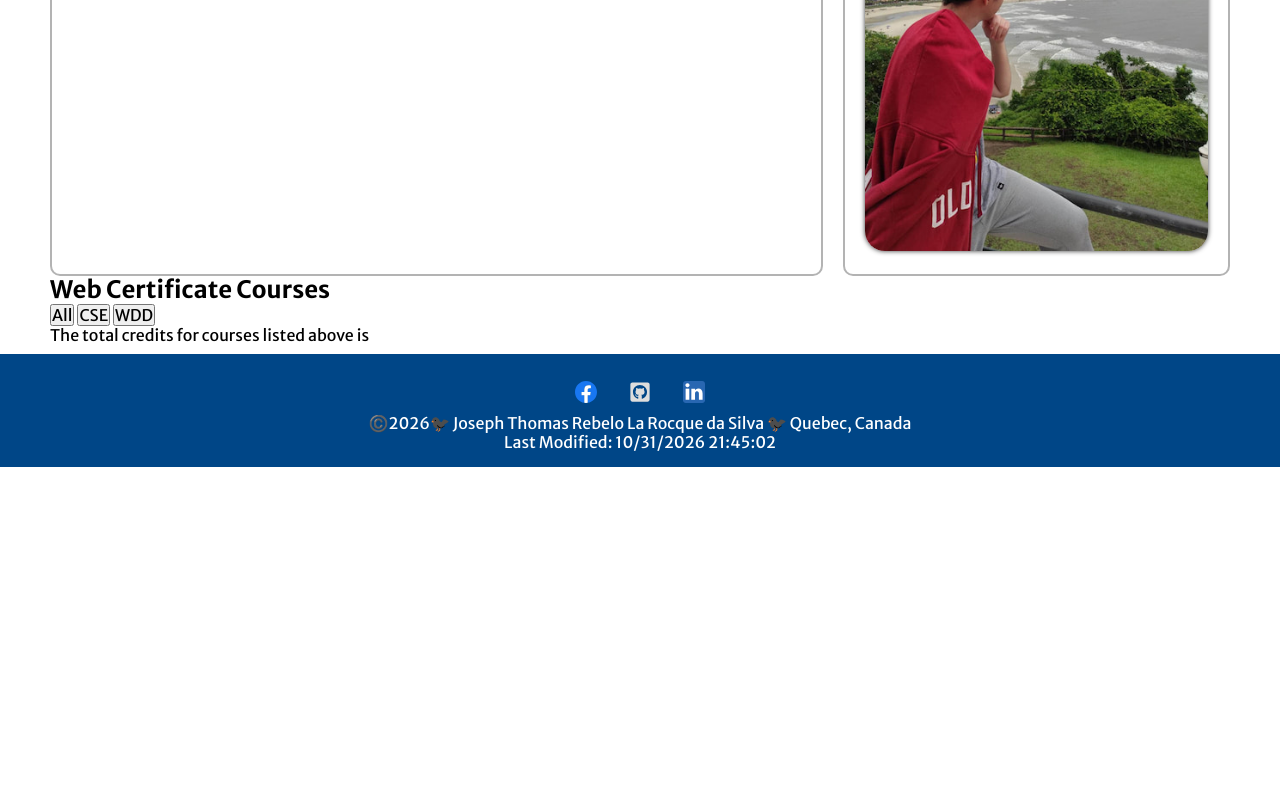
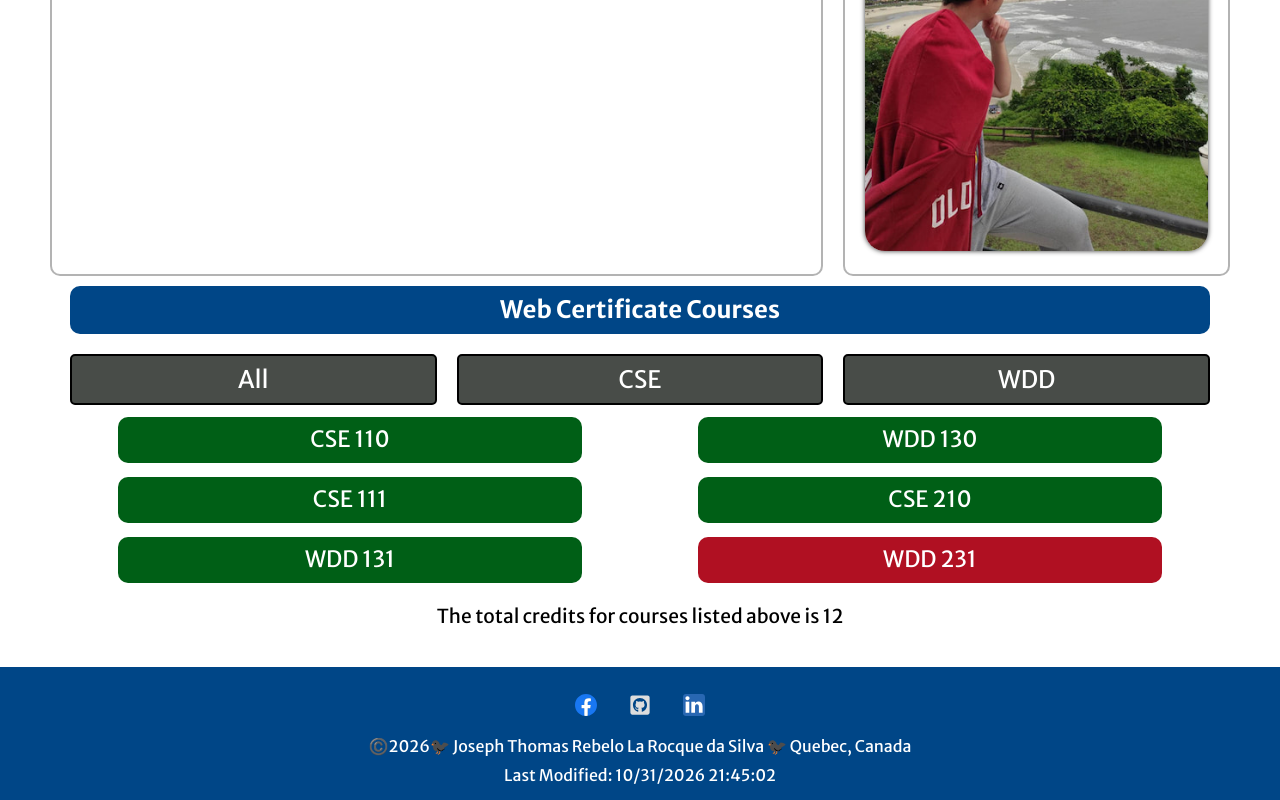
Before and after one commit to josephthomasrebelohtml/wdd231, a plain HTML site: page index.html in a window 1280 px wide. Shown: the part 464-1264 px from the top of the page. Before the commit the page ends 931 px from the top, so only its background shows below. Drawn offline with Linux system fonts and the light colour scheme.

Commit message:
index home page

```diff
--- a/index.html
+++ b/index.html
@@ -28,8 +28,8 @@
 
     <header>
         <img src="images/house.svg" alt="site logo" width="16" height="16">
-        <span>Web and Computer Programming Certificate</span>
-        <button id="ham-btn" class="hamburger"></button>
+        <span>Web and Computer Programming Certificate | Joseph Thomas Rebelo de la Rocque da Silva</span>
+        <button id="ham-btn" class="hamburger" aria-label="hamburger button"></button>
     </header>
     <nav id="nav-bar" class="navigation">
         <ul>
@@ -58,7 +58,7 @@
             <section class="card">
                 <h2>Student Photo</h2>
                 <div class="student-photo">
-                    <img src="images/profile.jpg" alt="The Author, Joseph Thomas, looking at a beach while standing on a hill.">
+                    <img src="images/profile.jpg" alt="The Author, Joseph Thomas, looking at a beach while standing on a hill." width="343" height="458">
                 </div>
             </section>
         </section>
@@ -76,7 +76,7 @@
 
             </div>
 
-            <p>The total credits for courses listed above is <span id="credits"></span></p>
+            <p class="credits-info">The total credits for courses listed above is <span id="credits"></span></p>
         </section>
 
     </main>
--- a/scripts/course.js
+++ b/scripts/course.js
@@ -77,3 +77,53 @@ const courses = [
         completed: false
     }
 ]
+
+const credits = document.querySelector('#credits');
+
+createCoursesCard(courses);
+determineCredits(courses);
+
+const allCourses = document.querySelector('#all');
+const cseCourses = document.querySelector('#cse');
+const wddCourses = document.querySelector('#wdd');
+
+allCourses.addEventListener('click', () => {
+    createCoursesCard(courses);
+    determineCredits(courses);
+});
+cseCourses.addEventListener('click', () => {
+    let cseCoursesList = courses.filter(course => course.subject == "CSE");
+    createCoursesCard(cseCoursesList);
+    determineCredits(cseCoursesList);
+});
+wddCourses.addEventListener('click', () => {
+    let wddCoursesList = courses.filter(course => course.subject == "WDD");
+    createCoursesCard(wddCoursesList);
+    determineCredits(wddCoursesList);
+});
+
+
+function createCoursesCard(coursesList) {
+    document.querySelector('.courses-info').innerHTML = "";
+
+    coursesList.forEach(course => {
+        let card = document.createElement('section');
+        let name = document.createElement('p')
+
+        name.innerHTML = `${course.subject} ${course.number}`;
+
+        card.setAttribute("class", "course-card");
+
+        if (course.completed == false) {
+            card.classList.add('incomplete');
+        }
+        card.appendChild(name);
+
+        document.querySelector('.courses-info').appendChild(card);
+
+    });
+}
+function determineCredits(coursesList) {
+    const total = coursesList.reduce((accumulator, currentValue) => accumulator + currentValue.credits, 0);
+    credits.innerHTML = total;
+}
--- a/styles/base.css
+++ b/styles/base.css
@@ -37,7 +37,7 @@ header img{
 }
 
 header span{
-    font-size: 1.2rem;
+    font-size: 0.8rem;
 }
 
 
@@ -140,8 +140,74 @@ h1{
     object-fit: cover;
     border-radius: 20px;
     box-shadow: 0 0 5px #333;
+    width: 100%;
+    height: auto;
 }
 
+/*** Courses ***/
+
+.courses{
+    margin: 10px;
+    text-align: center;
+}
+
+.courses h2{
+    background-color: var(--background-color);
+    color: var(--text-color);
+    border-radius: 10px;
+    padding: 10px;
+}
+
+.course-buttons{
+    display: grid;
+    grid-template-columns: 1fr 1fr 1fr;
+}
+.course-buttons button{
+    padding: 5px 10px;
+    margin: 10px;
+    background: rgba(53, 57, 53, 0.9);
+    font-size: 1.2rem;
+    color: var(--text-color);
+    border: 2px solid black;
+    border-radius: 5px;
+}
+
+.course-buttons button:hover{
+    background: rgba(53, 57, 53, 1);
+    font-weight: 1000;
+    cursor: pointer;
+}
+
+
+/**** Course Cards ****/
+
+.courses-info{
+    display: grid;
+    grid-auto-rows: minmax(50px, auto);
+    grid-template-columns: 1fr;
+    place-items: center;
+    color: var(--text-color);
+    row-gap: 10px;
+
+}
+
+.course-card{
+    font-size: 1.4rem;
+    background-color: #005F16;
+    text-align: center;
+    width: 80%;
+    padding: 10px;
+    border-radius: 10px;
+}
+
+.incomplete{
+    background-color: #B01022;;
+}
+
+.credits-info{
+    padding: 20px;
+    font-size: 1.2rem;
+}
 
 
 /* Footer */
@@ -166,7 +232,6 @@ footer{
     align-items: center;
     width: 44px;
     height: 44px;
-
 }
 
 .social img{
@@ -178,3 +243,7 @@ footer{
     background-color: rgba(0, 0, 0, 0.4);
     border-radius: 5px;
 }
+
+footer p{
+    padding-top: 10px;
+}
--- a/styles/larger.css
+++ b/styles/larger.css
@@ -1,34 +1,57 @@
 @media only screen and (min-width: 38rem) {
 
-    main{
+    main {
         max-width: 1200px;
         margin: 0 auto;
     }
 
 
-    header{
+    header {
         grid-template-columns: 24px auto;
     }
 
-    .hamburger{
+    header span {
+        font-size: 1.2rem;
+    }
+
+    .hamburger {
         display: none;
     }
-    .navigation{
+
+    .navigation {
         display: block;
     }
-    .navigation ul{
+
+    .navigation ul {
         display: flex;
         flex-direction: row;
     }
-    .navigation li{
+
+    .navigation li {
         flex: 1 1 auto;
         font-size: 1.5vw;
     }
 
 
-    .info-grid{
-    grid-template-columns: 2fr 1fr;
-    grid-template-rows: 1fr;
+    .info-grid {
+        grid-template-columns: 2fr 1fr;
+        grid-template-rows: 1fr;
+    }
+
+
+    /**** Course Cards ****/
+
+    .courses-info {
+        grid-template-columns: 1fr 1fr;
+    }
+
+
+    .courses h2 {
+        margin: 10px;
+    }
+
+    .course-buttons button {
+        padding: 10px 50px;
+        font-size: 1.5rem;
+    }
 }
-
-}
```
